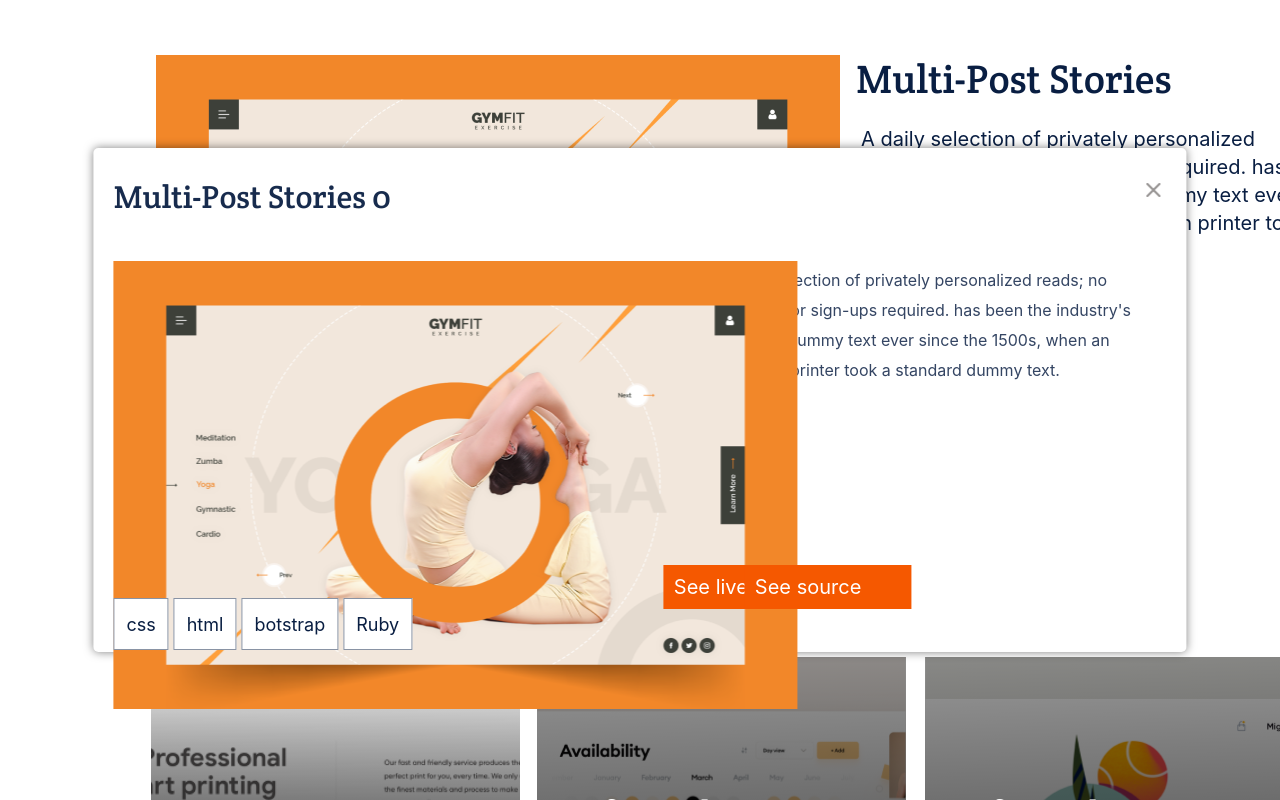
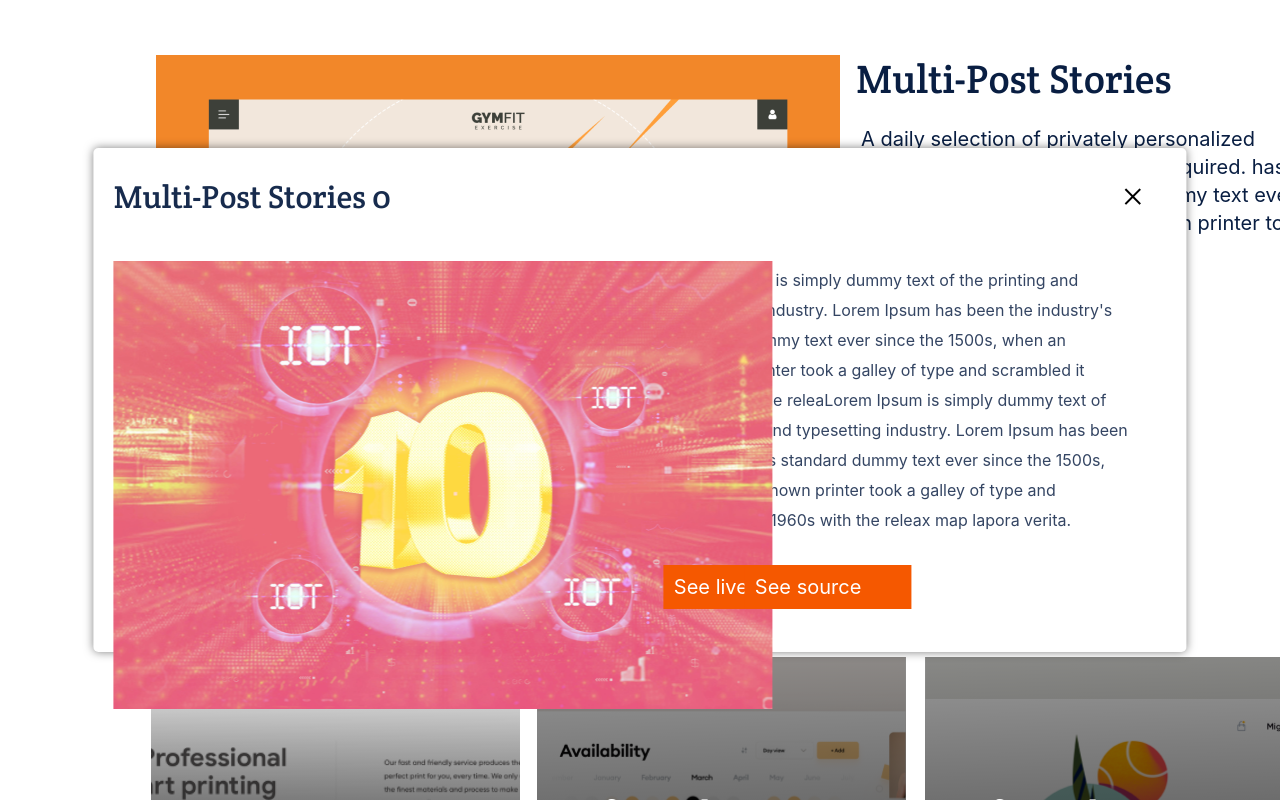
Before and after one commit to MarcoDDM/portfolio-project, a website: page index.html in a window 1280 px wide. Both pictures are taken after a click on the button "See Project". Shown: the part 965-1765 px from the top of the page. Drawn offline with Linux system fonts and the light colour scheme; a web font is replaced by a local one.

Commit message:
Add popup x styles

```diff
--- a/portfolio.js
+++ b/portfolio.js
@@ -28,8 +28,9 @@ const projectsData = [
     id: "0",
     class: "card-1",
     name: "Multi-Post Stories",
-    img: "images/card-featured.png",
+    img: "images/snapshoot.png",
     description: "A daily selection of privately personalized reads; no accounts or sign-ups required. has been the industry's standard dummy text ever since the 1500s, when an unknown printer took a standard dummy text.",
+    descriptionPopUp: "Lorem Ipsum is simply dummy text of the printing and typesetting industry. Lorem Ipsum has been the industry's standard dummy text ever since the 1500s, when an unknown printer took a galley of type and scrambled it 1960s with the releaLorem Ipsum is simply dummy text of the printing and typesetting industry. Lorem Ipsum has been the industry's standard dummy text ever since the 1500s, when an unknown printer took a galley of type and scrambled it 1960s with the releax map lapora verita.",
     keywords: ["css", "html", "botstrap", "Ruby"],
     liveLink: "https://www.example.com/",
     sourceLink: "https://github.com/example/featured-project",
@@ -42,9 +43,11 @@ const projectsData = [
     name: "Profesional Art Printing Data",
     img: "images/snapshoot.png",
     description: "A daily selection of privately personalized reads; no accounts or sign-ups required. has been the industry standard.",
+    descriptionPopUp: "Lorem Ipsum is simply dummy text of the printing and typesetting industry. Lorem Ipsum has been the industry's standard dummy text ever since the 1500s, when an unknown printer took a galley of type and scrambled it 1960s with the releaLorem Ipsum is simply dummy text of the printing and typesetting industry. Lorem Ipsum has been the industry's standard dummy text ever since the 1500s, when an unknown printer took a galley of type and scrambled it 1960s with the releax map lapora verita.",
     keywords: ["html", "bootstrap", "Ruby"],
     liveLink: "https://www.example.com/",
     sourceLink: "https://github.com/example/",
+    keyClass: "keys",
   },
   {
     id: "2",
@@ -52,9 +55,11 @@ const projectsData = [
     name: "Profesional Art Printing Data",
     img: "images/snapshoot.png",
     description: "A daily selection of privately personalized reads; no accounts or sign-ups required. has been the industry standard.",
+    descriptionPopUp: "Lorem Ipsum is simply dummy text of the printing and typesetting industry. Lorem Ipsum has been the industry's standard dummy text ever since the 1500s, when an unknown printer took a galley of type and scrambled it 1960s with the releaLorem Ipsum is simply dummy text of the printing and typesetting industry. Lorem Ipsum has been the industry's standard dummy text ever since the 1500s, when an unknown printer took a galley of type and scrambled it 1960s with the releax map lapora verita.",
     keywords: ["html", "bootstrap", "Ruby"],
     liveLink: "https://www.example.com/",
     sourceLink: "https://github.com/example/",
+    keyClass: "keys",
   },
   {
     id: "3",
@@ -62,9 +67,11 @@ const projectsData = [
     name: "Profesional Art Printing Data",
     img: "images/snapshoot.png",
     description: "A daily selection of privately personalized reads; no accounts or sign-ups required. has been the industry standard.",
+    descriptionPopUp: "Lorem Ipsum is simply dummy text of the printing and typesetting industry. Lorem Ipsum has been the industry's standard dummy text ever since the 1500s, when an unknown printer took a galley of type and scrambled it 1960s with the releaLorem Ipsum is simply dummy text of the printing and typesetting industry. Lorem Ipsum has been the industry's standard dummy text ever since the 1500s, when an unknown printer took a galley of type and scrambled it 1960s with the releax map lapora verita.",
     keywords: ["html", "bootstrap", "Ruby"],
     liveLink: "https://www.example.com/",
     sourceLink: "https://github.com/example/",
+    keyClass: "keys",
   },
   {
     id: "4",
@@ -72,9 +79,11 @@ const projectsData = [
     name: "Profesional Art Printing Data",
     img: "images/snapshoot.png",
     description: "A daily selection of privately personalized reads; no accounts or sign-ups required. has been the industry standard.",
+    descriptionPopUp: "Lorem Ipsum is simply dummy text of the printing and typesetting industry. Lorem Ipsum has been the industry's standard dummy text ever since the 1500s, when an unknown printer took a galley of type and scrambled it 1960s with the releaLorem Ipsum is simply dummy text of the printing and typesetting industry. Lorem Ipsum has been the industry's standard dummy text ever since the 1500s, when an unknown printer took a galley of type and scrambled it 1960s with the releax map lapora verita.",
     keywords: ["html", "bootstrap", "Ruby"],
     liveLink: "https://www.example.com/",
     sourceLink: "https://github.com/example/",
+    keyClass: "keys",
   },
   {
     id: "5",
@@ -82,9 +91,11 @@ const projectsData = [
     name: "Profesional Art Printing Data",
     img: "images/snapshoot.png",
     description: "A daily selection of privately personalized reads; no accounts or sign-ups required. has been the industry standard.",
+    descriptionPopUp: "Lorem Ipsum is simply dummy text of the printing and typesetting industry. Lorem Ipsum has been the industry's standard dummy text ever since the 1500s, when an unknown printer took a galley of type and scrambled it 1960s with the releaLorem Ipsum is simply dummy text of the printing and typesetting industry. Lorem Ipsum has been the industry's standard dummy text ever since the 1500s, when an unknown printer took a galley of type and scrambled it 1960s with the releax map lapora verita.",
     keywords: ["html", "bootstrap", "Ruby"],
     liveLink: "https://www.example.com/",
     sourceLink: "https://github.com/example/",
+    keyClass: "keys",
   },
   {
     id: "6",
@@ -92,9 +103,11 @@ const projectsData = [
     name: "Profesional Art Printing Data",
     img: "images/snapshoot.png",
     description: "A daily selection of privately personalized reads; no accounts or sign-ups required. has been the industry standard.",
+    descriptionPopUp: "Lorem Ipsum is simply dummy text of the printing and typesetting industry. Lorem Ipsum has been the industry's standard dummy text ever since the 1500s, when an unknown printer took a galley of type and scrambled it 1960s with the releaLorem Ipsum is simply dummy text of the printing and typesetting industry. Lorem Ipsum has been the industry's standard dummy text ever since the 1500s, when an unknown printer took a galley of type and scrambled it 1960s with the releax map lapora verita.",
     keywords: ["html", "bootstrap", "Ruby"],
     liveLink: "https://www.example.com/",
     sourceLink: "https://github.com/example/",
+    keyClass: "keys",
   },
 ];
 
@@ -133,25 +146,29 @@ const showModal = (id) => {
 
     // Create the modal content elements using innerHTML
     myModal.innerHTML = `
-      <div id="modal">
-        <a  class="closeBtn"><img src="images/cancel.png"/></a>
+      <div>
+        <a class="closeBtn">&times;</a>
         <h1>${project.name} ${id}</h1>
-        <p>${project.description}</p>
+        <p>${project.descriptionPopUp}</p>
         <img src="${project.img}" />
-        <ul class="${project.keyClass}">${project.keywords.map((keyword) => `<li>${keyword}</li>`).join('')}
+        <ul>${project.keywords.map((keyword) => `<li>${keyword}</li>`).join('')}
         </ul>
         <a class="liveBtn" href='${project.liveLink}'>See live</a>
         <a class="sourceBtn" href='${project.sourceLink}'>See source</a>
+      </div>
       </div>
     `;
   };
 
 
+
 // Define the closeModal function
 function closeModal() {
-  close.classList.add("hidden");
+  const myModal = document.getElementById("myModal");
+  myModal.style.display = "none";
 
 };
+
 
 // Attach the event listener to the "Close" button
 const closeBtn = document.querySelector("closeBtn");
--- a/style.css
+++ b/style.css
@@ -323,6 +323,18 @@ hr {
 }
 
 .keywords {
+  display: flex;
+  flex-direction: row;
+  align-items: center;
+  padding: 0;
+  gap: 5px;
+  height: 40px;
+  width: 316px;
+  position: absolute;
+  top: 440px;
+}
+
+.keys {
   display: flex;
   flex-direction: row;
   align-items: center;
@@ -1252,7 +1264,6 @@ hr {
     z-index: 2;
     background-color: white;
     padding: 20px;
-    opacity: 1;
     border-radius: 5px;
     box-shadow: 0 0 10px rgba(0, 0, 0, 0.5);
     transition: opacity 0.3s ease-in-out;
@@ -1265,7 +1276,7 @@ hr {
   }
 
   .myModal p {
-    width: 38%;
+    width: 42%;
     height: 336px;
     font-family: "Inter";
     font-style: normal;
@@ -1332,14 +1343,15 @@ hr {
     cursor: pointer;
   }
 
-  .close {
+  .hide {
     display: none;
   }
 
-  a.closeBtn img {
+  a.closeBtn {
     position: absolute;
-    top: 5.9%;
-    right: 1.9%;
+    top: 4.9%;
+    right: 3.9%;
+    font-size: 40px;
   }
 
   #myModal {
```
